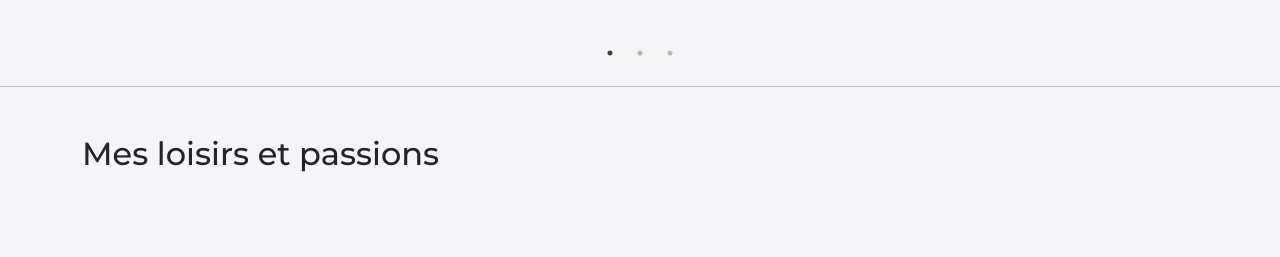
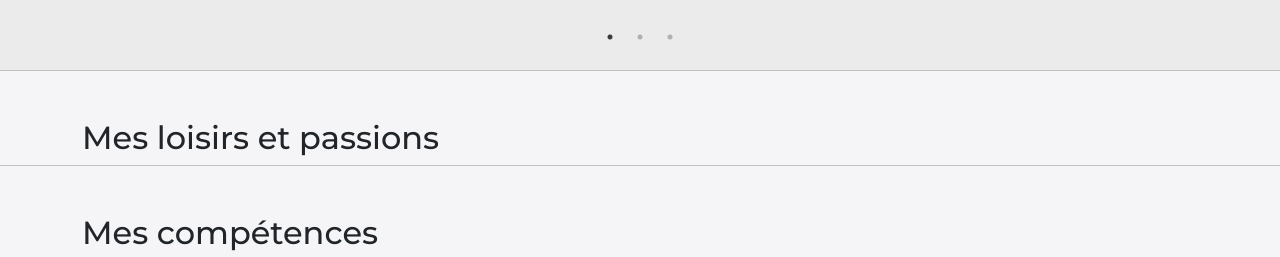
Before and after one commit to Matiasgmz/portfolio-matias-gomez, a React (Create React App) app: page / in a window 1280 px wide. Shown: the part 2120-2377 px from the top of the page. Before the commit the page ends 2301 px from the top, so only its background shows below. Built offline with nearby package versions, Linux system fonts and the light colour scheme; a web font is replaced by a local one.

Commit message:
Background color change

```diff
--- a/src/App.css
+++ b/src/App.css
@@ -114,3 +114,11 @@ body {
 .cardProject {
   min-height: 650px;
 }
+
+#listCardProject {
+  background-color: #ebebeb;
+}
+
+hr {
+  margin: 0;
+}
--- a/src/components/ListCardProject.jsx
+++ b/src/components/ListCardProject.jsx
@@ -105,8 +105,8 @@ function ListCardProject() {
     return (
         <div className="container">
             <div className="row">
-                <h2>Mes projets</h2>
-                <div className="slider-container">
+                <h2 className="mt-5">Mes projets</h2>
+                <div className="slider-container mb-5">
                     <Slider {...settings}>
                         {dataCardProject.map((card, index) => (
                             <div key={index}>
--- /dev/null
+++ b/src/components/Skills.jsx
@@ -0,0 +1,12 @@
+import React from 'react'
+
+export default function Skills() {
+  return (
+    <div className='container'>
+            <div className="row">
+                <h2>Mes compétences</h2>
+
+            </div>
+        </div>
+  )
+}
--- a/src/page/Homepage.jsx
+++ b/src/page/Homepage.jsx
@@ -3,6 +3,7 @@ import ListCardProject from '../components/ListCardProject'
 import AboutMe from '../components/AboutMe'
 import Hobbies from '../components/Hobbies'
 import Title from '../components/Title'
+import Skills from '../components/Skills'
 
 export default function Homepage() {
     return (
@@ -15,7 +16,7 @@ export default function Homepage() {
             </section>
             <hr />
 
-            <section className='my-5'>
+            <section id='listCardProject' className='p-0'>
                 <ListCardProject />
             </section>
 
@@ -23,6 +24,11 @@ export default function Homepage() {
             <section className='mt-5'>
                 <Hobbies />
             </section>
+
+            <hr />
+            <section className='mt-5'>
+                <Skills />
+            </section>
         </>
     )
 }
```
